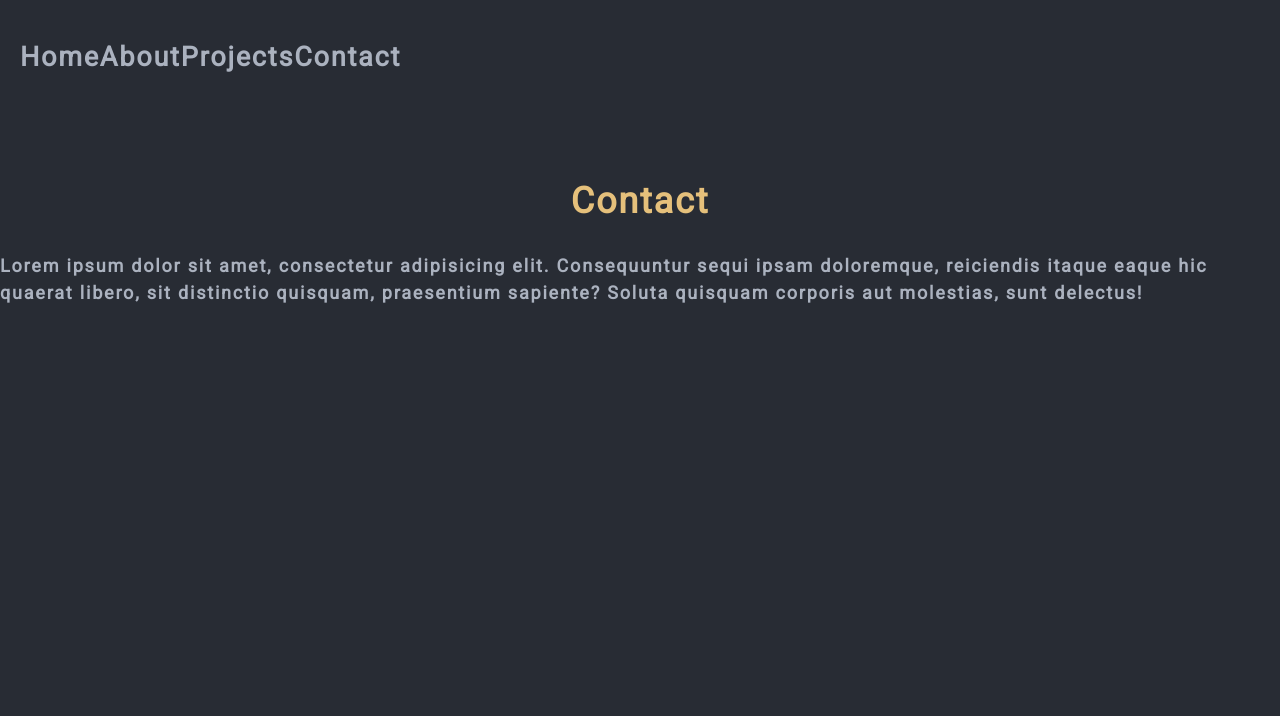
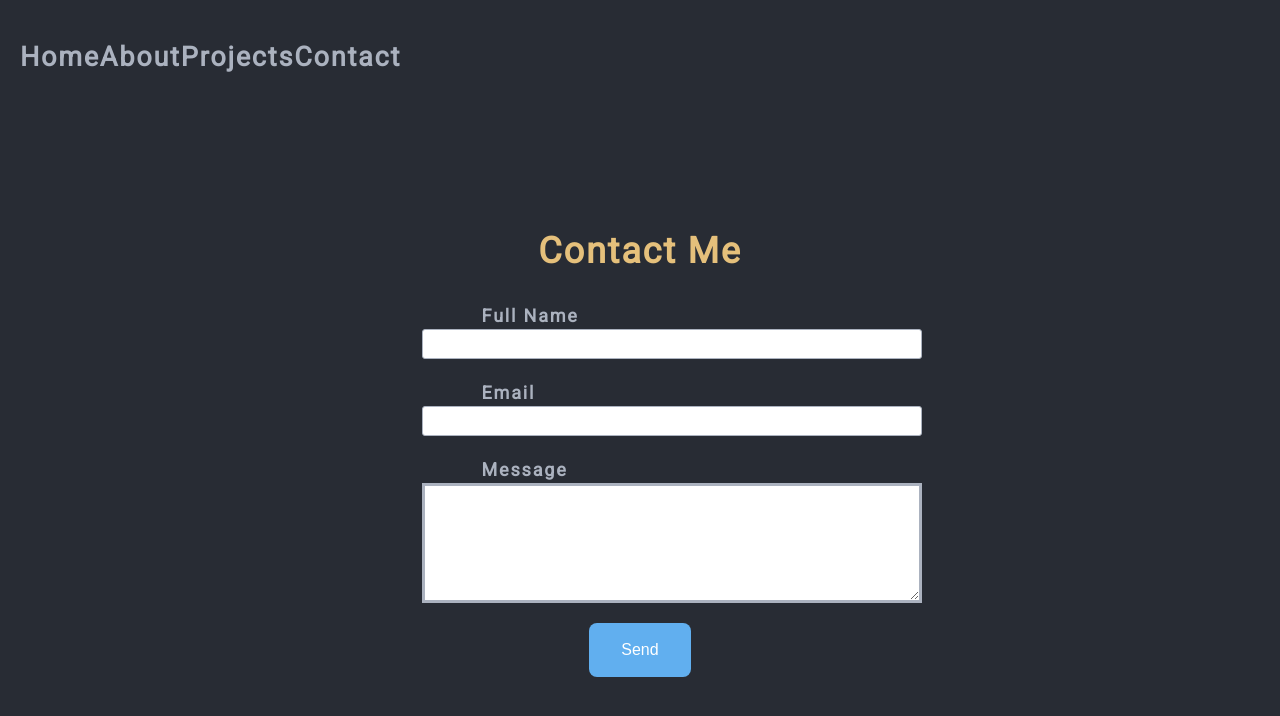
Before and after one commit to JamesCostello-dev/Portfolio, a React app: page / in a window 1280 px wide. Both pictures are taken after a click on the link "Contact". Built offline with nearby package versions, Linux system fonts and the light colour scheme.

Commit message:
contact form styled

```diff
--- a/src/Components/Margin/Header/index.js
+++ b/src/Components/Margin/Header/index.js
@@ -22,8 +22,12 @@ const Header = () => {
   };
   return (
     <div>
-      <Nav currentPage={currentPage} handlePageChange={handlePageChange} />
-      <div>{renderPage(currentPage)}</div>
+      <header>
+        <Nav currentPage={currentPage} handlePageChange={handlePageChange} />
+      </header>
+      <main>
+        <div>{renderPage(currentPage)}</div>
+      </main>
     </div>
   );
 };
--- a/src/Components/Pages/About/index.js
+++ b/src/Components/Pages/About/index.js
@@ -1,5 +1,5 @@
 import React from "react";
-import { Card } from "react-bootstrap";
+import Card from "react-bootstrap/Card";
 
 const About = () => {
   return (
--- a/src/Components/Pages/Contact/index.js
+++ b/src/Components/Pages/Contact/index.js
@@ -1,15 +1,30 @@
 import React from "react";
+import Button from "react-bootstrap/Button";
+import Form from "react-bootstrap/Form";
 
 const Contact = () => {
   return (
     <div>
-      <h1>Contact</h1>
-      <p>
-        Lorem ipsum dolor sit amet, consectetur adipisicing elit. Consequuntur
-        sequi ipsam doloremque, reiciendis itaque eaque hic quaerat libero, sit
-        distinctio quisquam, praesentium sapiente? Soluta quisquam corporis aut
-        molestias, sunt delectus!
-      </p>
+      <h1>Contact Me</h1>
+      <Form>
+        <div>
+          <label className="form-text">Full Name</label>
+          <input />
+        </div>
+        <div>
+          <label className="form-text">Email</label>
+          <input />
+        </div>
+        <div>
+          <label className="form-text">Message</label>
+          <textarea rows="5"></textarea>
+        </div>
+        <div>
+          <Button type="submit" size="lg">
+            Send
+          </Button>
+        </div>
+      </Form>
     </div>
   );
 };
--- a/src/style/index.css
+++ b/src/style/index.css
@@ -1,3 +1,9 @@
+main {
+  margin: 0 auto;
+  max-width: 90%;
+  padding: 50px 30px;
+}
+
 :root {
   --black: #282c34;
   --red: #e06c75;
@@ -91,8 +97,7 @@ div {
 }
 
 div.card {
-  margin-left: auto;
-  margin-right: auto;
+  margin: 0 auto;
   width: 50em;
   padding: 1rem 1rem 20px;
   background-color: var(--black);
@@ -106,3 +111,53 @@ div h1 {
   justify-content: center;
   text-align: center;
 }
+
+form {
+  margin: 0 auto;
+  width: 40%;
+  display: block;
+}
+
+.form-text {
+  padding-left: 60px;
+  color: var(--grey);
+}
+
+input {
+  margin: 0 auto;
+  margin-bottom: 20px;
+  width: 500px;
+  font-size: 1rem;
+  padding: 5px;
+  border: 1px solid var(--grey);
+  outline: none;
+  border-radius: 3px;
+  transition: box-shadow 0.2s;
+  display: block;
+}
+
+input:focus {
+  border: 1px solid var(--green);
+  box-shadow: 0 0 0.25rem rgba(0, 0, 0, 0.5);
+}
+
+textarea {
+  margin: 0 auto;
+  width: 500px;
+  height: 120px;
+  border: 3px solid var(--grey);
+  display: flex;
+}
+
+button {
+  margin: 20px auto;
+  background-color: var(--blue);
+  border: none;
+  color: #ffffff;
+  padding: 18px 32px;
+  text-align: center;
+  text-decoration: none;
+  display: flex;
+  font-size: 16px;
+  border-radius: 8px;
+}
```
